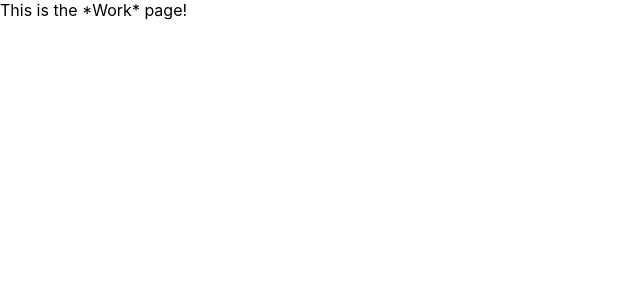
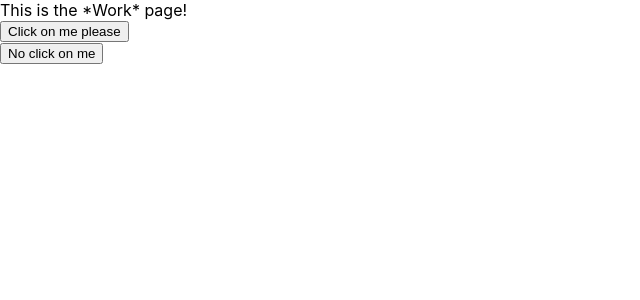
Before and after one commit to SPFlores/portfolio, a React (Create React App) app in the folder Client/: page /work in a window 1280 px wide. Shown: the top 300 px of the page, without its empty margins (0-640 px from the left). Built offline with nearby package versions, Linux system fonts and the light colour scheme.

Commit message:
laying out work page state

```diff
--- a/Client/src/pages/Work/Work.js
+++ b/Client/src/pages/Work/Work.js
@@ -1,8 +1,31 @@
-import React from 'react'
+import React, { useState, useEffect } from 'react'
 
 const WorkPage = _ => {
+  const [workState, setWorkState] = useState({
+    something: false
+  })
+
+  // useEffect(_ => {
+  //   setWorkState({ ...workState, something: !workState.something })
+  // }, [])
+
+  const doSomething = _ => {
+    console.log(workState.something)
+  }
+
+  const doSomethingElse = _ => {
+    setWorkState({ ...workState, something: !workState.something })
+  }
+
   return (
-    <div>This is the *Work* page!</div>
+    <div>
+      <div>
+        This is the *Work* page!
+      </div>
+      <button onClick={doSomething}>Click on me please</button>
+      <br />
+      <button onClick={doSomethingElse}>No click on me</button>
+    </div>
   )
 }
 
```
Also changed, not shown: 1 other file (tests, documents, lock files or other folders).
